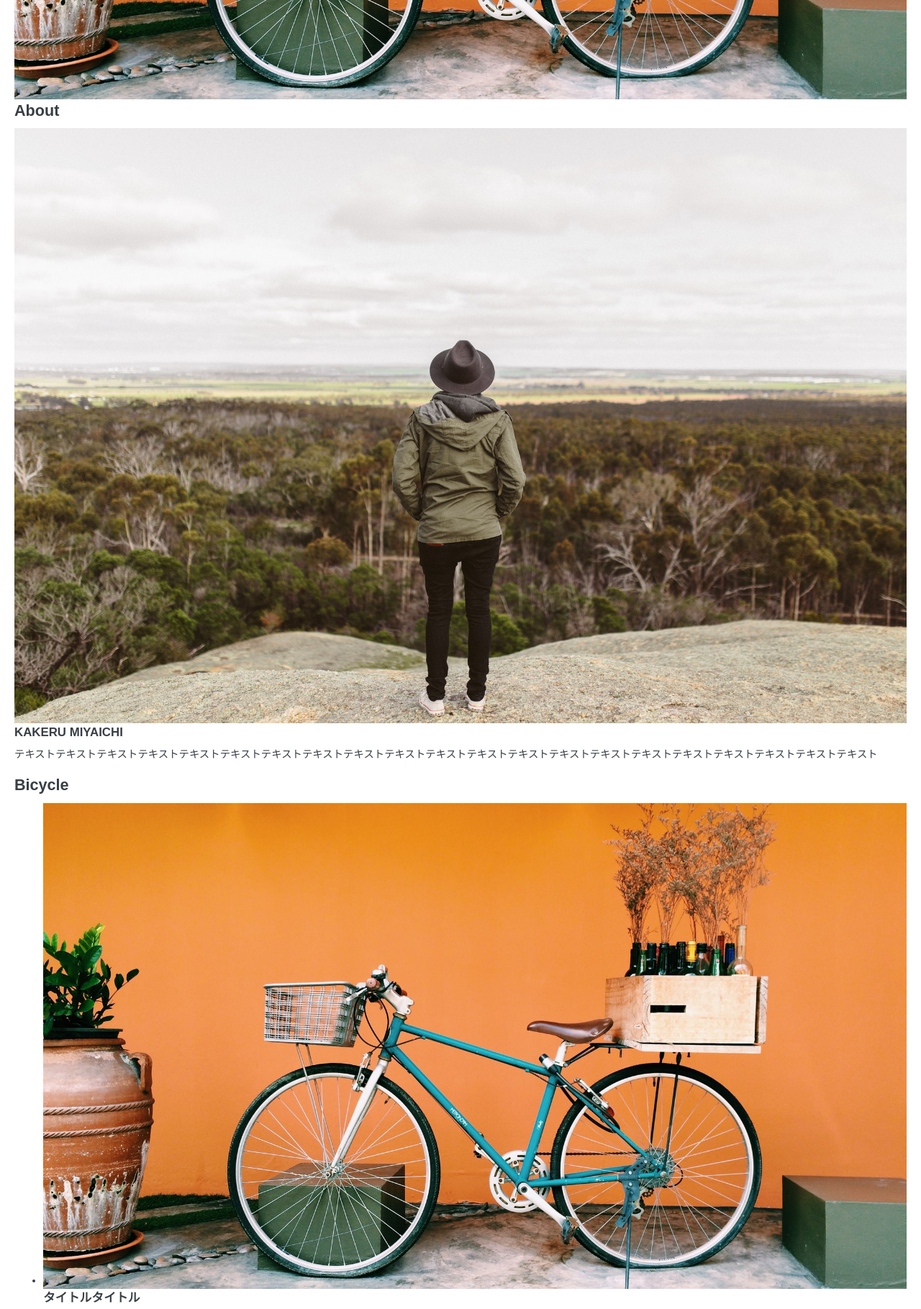
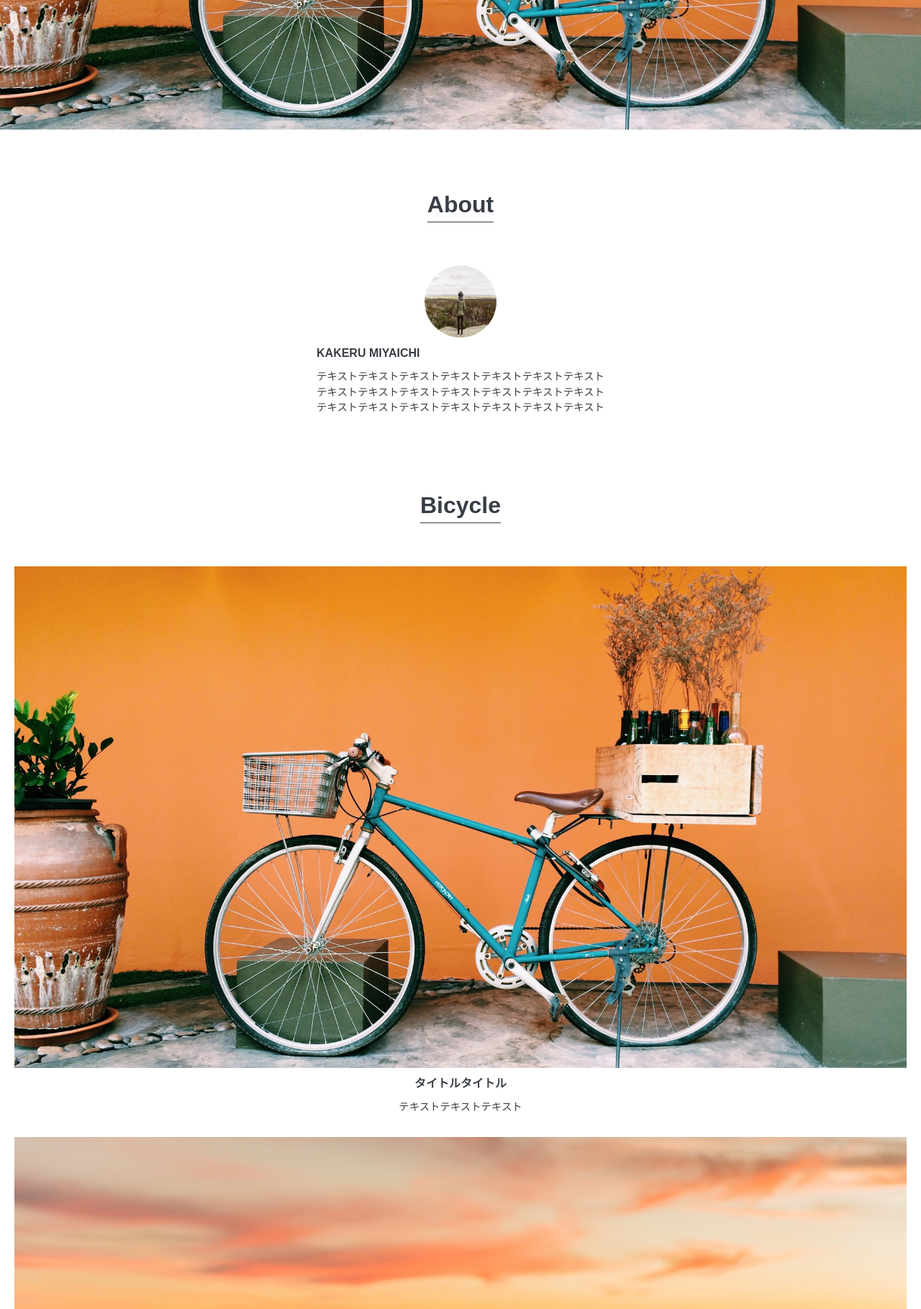
Before and after one commit to marscode48/Profile_site, a plain HTML site: page index.html in a window 1280 px wide. Shown: the part 620-2439 px from the top of the page at 72% size. Drawn offline with Linux system fonts and the light colour scheme.

Commit message:
mainとfooterを追加
mainとfooterのスタイルを作成

```diff
--- a/index.html
+++ b/index.html
@@ -18,53 +18,58 @@
       <nav class="header__navigation">
         <ul>
           <li><a href="#about">About</a></li>
-                    <li><a href="bicycle">Bicycle</a></li>
+          <li><a href="#bicycle">Bicycle</a></li>
         </ul>
       </nav>
     </header>
-        <main>
-            <div id="mainvisual">
+    <main class="main">
+      <div class="main__visual">
         <img src="/images/Bicycle1.jpg" alt="メイン画像">
       </div>
-            <section id="about">
-                <h2 class="section-title">About</h2>
-                <div class="profile">
+      <section class="main__about" id="about">
+        <h2 class="main__about__section-title">About</h2>
+        <div class="main__about__profile">
           <img src="/images/about.jpg" alt="プロフィール画像">
-                    <h3 class="name">KAKERU MIYAICHI</h3>
-                    <p>テキストテキストテキストテキストテキストテキストテキストテキストテキストテキストテキストテキストテキストテキストテキストテキストテキストテキストテキストテキストテキスト
+          <div class="main__about__profile__text">
+            <h3 class="main__about__profile__text__name">KAKERU MIYAICHI</h3>
+            <p>
+              テキストテキストテキストテキストテキストテキストテキスト<br>
+              テキストテキストテキストテキストテキストテキストテキスト<br>
+              テキストテキストテキストテキストテキストテキストテキスト
             </p>
           </div>
+        </div>
       </section>
-            <section id="bicycle">
-                <h2 class="section-title">Bicycle</h2>
-                <ul class="bicycle__introduce">
+      <section class="main__bicycle" id="bicycle">
+        <h2 class="main__bicycle__section-title">Bicycle</h2>
+        <ul class="main__bicycle__introduce">
           <li>
             <img src="/images/Bicycle1.jpg" alt="バイク紹介1">
-                        <h3 class="bicycle__title">タイトルタイトル</h3>
+            <h3 class="main__bicycle__introduce__title">タイトルタイトル</h3>
             <p>テキストテキストテキスト</p>
           </li>
         </ul>
-                <ul class="bicycle__introduce">
+        <ul class="main__bicycle__introduce">
           <li>
             <img src="/images/Bicycle2.jpg" alt="バイク紹介1">
-                        <h3 class="bicycle__title">タイトルタイトル</h3>
+            <h3 class="main__bicycle__introduce__title">タイトルタイトル</h3>
             <p>テキストテキストテキスト</p>
           </li>
         </ul>
-                <ul class="bicycle__introduce">
+        <ul class="main__bicycle__introduce">
           <li>
             <img src="/images/Bicycle3.jpg" alt="バイク紹介1">
-                        <h3 class="bicycle__title">タイトルタイトル</h3>
+            <h3 class="main__bicycle__introduce__title">タイトルタイトル</h3>
             <p>テキストテキストテキスト</p>
           </li>
         </ul>
       </section>
     </main>
-        <div class="footer">
-            <div class="copyright">
+    <footer class="footer">
+      <div class="footer__copyright">
         <p>© 2020 Profile</p>
       </div>
     </div>
-    </div>
+  </footer>
 </body>
 </html>
--- a/styles/breakpoints/_base.scss
+++ b/styles/breakpoints/_base.scss
@@ -6,26 +6,27 @@ Stylesheet: ベーススタイル
 body {
   font-family: "Hiragino Kaku Gothic ProN", "Noto Sans JP", sans-serif;
   color: $cBlack;
-    font-size: 0.9rem;
-    // line-height: 1;
 }
 a {
   text-decoration: none;
   color: $cBlack;
 }
+li {
+  list-style: none;
+}
 img {
   max-width: 100%;
   vertical-align: bottom;
 }
-// .font-sm {
-//     font-size: 14.4px;
-// }
-// .font-md {
-//     font-size: 16px;
-// }
-// .font-lr {
-//     font-size: 32px;
-// }
+.font-sm {
+  font-size: 0.9rem;
+}
+.font-md {
+  font-size: 1rem;
+}
+.font-lr {
+  font-size: 2rem;
+}
 // .mb-sm {
 // margin-bottom: 16px !important;
 // }
@@ -43,12 +44,12 @@ img {
 // margin: 0 auto;
 // max-width: $contentMaxWidth;
 // }
-// .main-title {
-// @extend .font-lg;
-// font-weight: 600;
-// margin-bottom: 0;
-// display: block;
-// }
+.main-title {
+  display: inline-block;
+  margin-bottom: 60px;
+  @extend .font-lr;
+  border-bottom: solid 1px $cBlack;
+}
 // .sub-title {
 // @extend .font-sm;
 // color: $cSubTitle;
@@ -61,11 +62,13 @@ img {
 .container {
   width: 100%;
   margin: 0 auto;
-    padding: 0 20px;
+  text-align: center;
 }
 
 .header {
+  @extend .font-sm;
   margin: 0 auto;
+  padding: $containerPadding;
   display: flex;
   align-items: center;
   justify-content: space-between;
@@ -95,3 +98,84 @@ img {
     }
   }
 }
+
+.main {
+  margin: 0 auto 100px auto;
+  &__visual {
+    // width: 100%;
+    // margin: 0;
+    margin-bottom: 80px;
+    & img {
+      width: 100%;
+      height: calc(100vh - 60px);
+      object-fit: cover;
+    }
+  }
+  &__about {
+    margin: 0 auto 100px 0;
+    padding: $containerPadding;
+    &__section-title {
+      @extend .main-title;
+    }
+    &__profile {
+      display: flex;
+      flex-direction: column;
+      justify-content: center;
+      align-items: center;
+      & img {
+        width: 100px;
+        height: 100px;
+        border-radius: 50%;
+      }
+      &__text {
+        text-align: left;
+        &__name {
+          @extend .font-md;
+          margin: 10px 0;
+        }
+        p {
+          margin: 0;
+          @extend .font-sm;
+        }
+      }
+    }
+  }
+  &__bicycle {
+    margin: 0 auto 100px 0;
+    padding: $containerPadding;
+    &__section-title {
+      @extend .main-title;
+    }
+    &__introduce {
+      display: flex;
+      flex-direction: column;
+      justify-content: center;
+      // align-items: center;
+      padding: 0;
+      margin: 0;
+
+      & li {
+        width: 100%;
+        margin-bottom: 30px;
+        .main__bicycle__introduce__title {
+          @extend .font-md;
+          margin: 10px 0;
+        }
+        p {
+          margin: 0;
+          @extend .font-sm;
+        }
+      }
+    }
+  }
+}
+
+.footer {
+  padding: 10px 0;
+  &__copyright {
+    font-size: 0.5rem;
+    p {
+      margin: 0;
+    }
+  }
+}
--- a/styles/modules/_variables.scss
+++ b/styles/modules/_variables.scss
@@ -1,2 +1,3 @@
 $cWhite: white;
 $cBlack: #383E45;
+$containerPadding: 0 20px;
```
Also changed, not shown: index 2.html (added, +14 -0 lines), styles/styles.css, 1 other file. Lines whose indentation alone changed are shown as unchanged.
